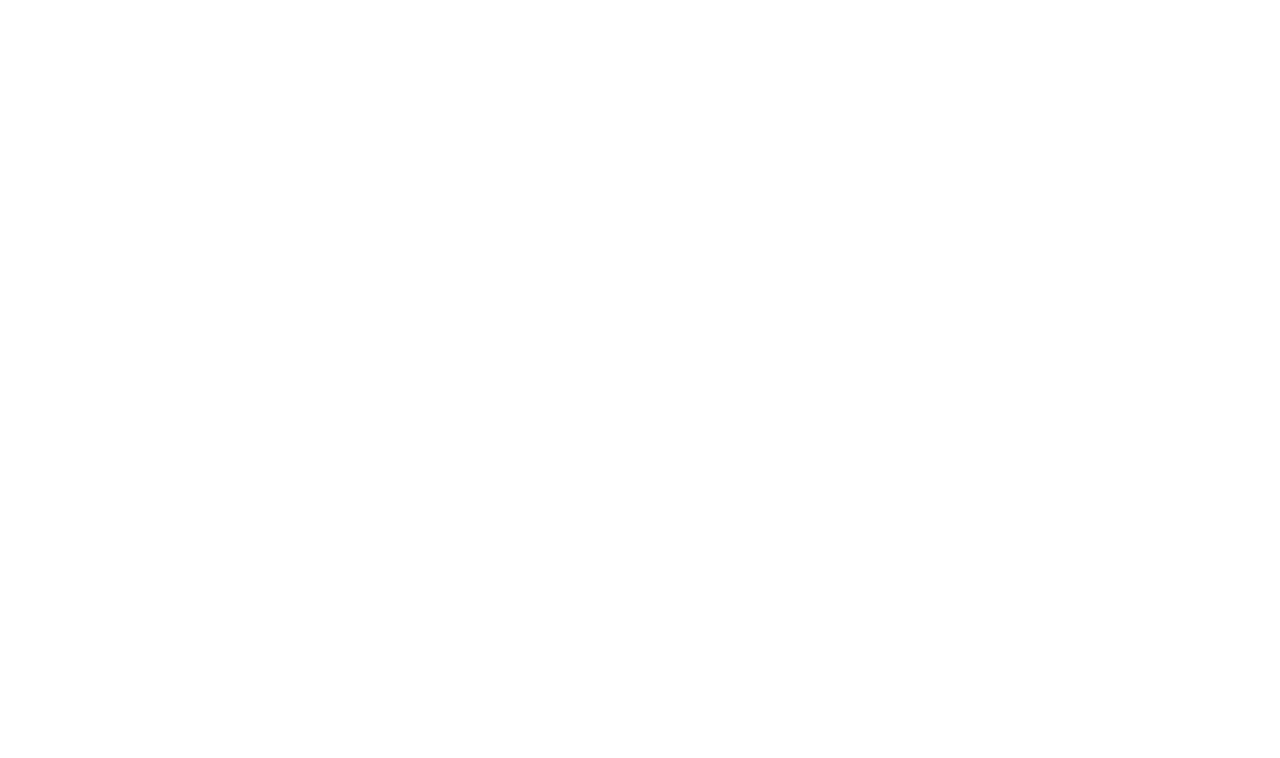
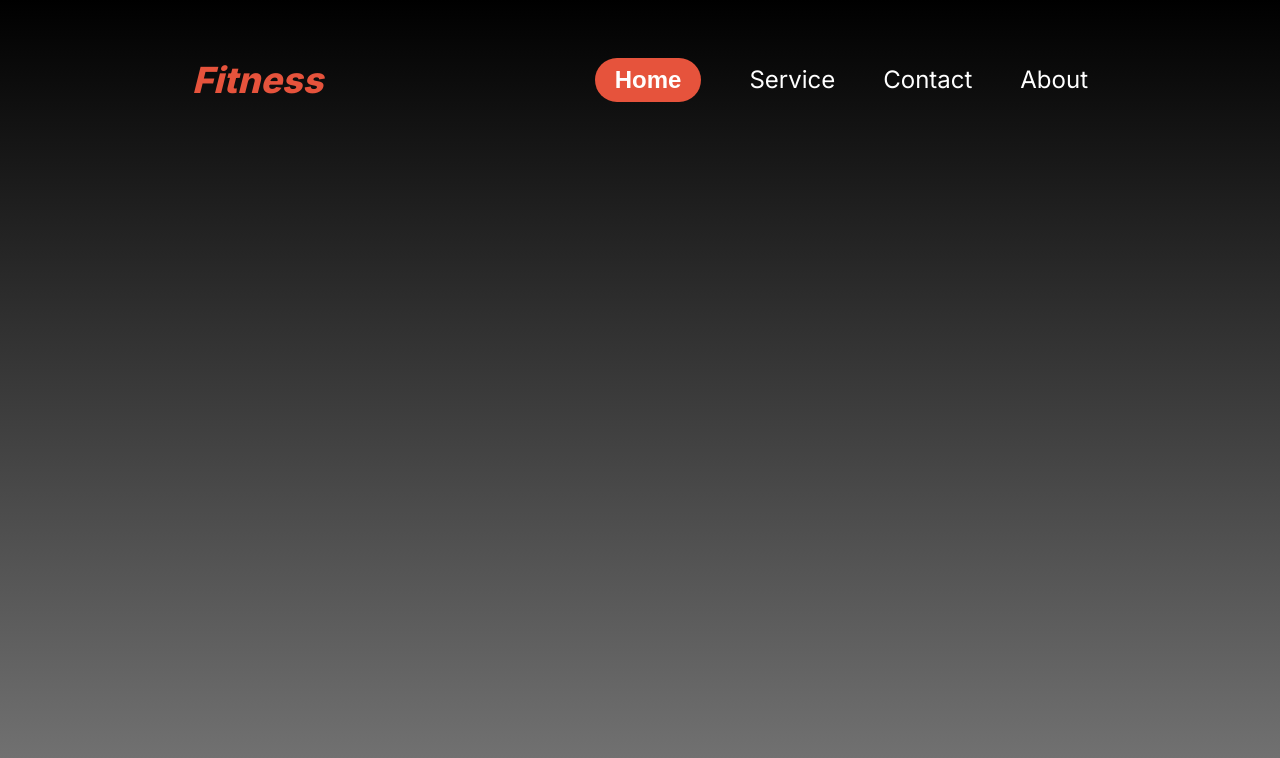
Before and after one commit to boduruddin84/Assignment-02, a plain HTML site: page index.html in a window 1280 px wide. Drawn offline with Linux system fonts and the light colour scheme.

Commit message:
Nav bar completed

```diff
--- a/index.html
+++ b/index.html
@@ -10,6 +10,24 @@
     <title>Assignment-02</title>
 </head>
 <body>
+    <header>
+        <nav class="nav-bar shared-display">
+            <h3 class="fitness">Fitness</h3>
+            <div class="nav-content">
+                <ul>
+                    <li class="nav-item"><button>Home</button>
+                    <li class="nav-item">Service</li>
+                    <li class="nav-item">Contact</li>
+                    <li class="nav-item">About</li>
+                </ul>
+            </div>
+        </nav>
+    </header>
+    <main>
 
+    </main>
+    <footer>
+
+    </footer>
 </body>
 </html>
--- a/style/default.css
+++ b/style/default.css
@@ -0,0 +1,22 @@
+@import url('https://fonts.googleapis.com/css2?family=Inter:wght@100..900&display=swap');
+
+* {
+    margin: 0px;
+    padding: 0px;
+}
+
+body {
+    font-family: "Inter", sans-serif;
+}
+
+.text-heading {
+    color: var(--white-color);
+}
+
+.text-description {
+    color: var(--description-color);
+}
+
+.shared-display {
+    display: flex;
+}
--- a/style/root.css
+++ b/style/root.css
@@ -0,0 +1,5 @@
+:root {
+    --button-color: #E6533C;
+    --white-color: #FFFFFF;
+    --description-color: rgba(255, 255, 255, 0.5);
+}
--- a/style/style.css
+++ b/style/style.css
@@ -0,0 +1,45 @@
+header {
+    width: 100%;
+    height: 100vh;
+    background: linear-gradient(180deg, rgb(0, 0, 0) 0%,rgba(119, 119, 119) 100%);
+}
+
+/* Nav bar start */
+
+.nav-bar {
+    justify-content: space-between;
+    align-items: center;
+    padding: 3.6rem 12rem 0rem 12rem;
+}
+
+.fitness {
+    font-size: 2.25rem;
+    font-weight: 800;
+    color: var(--button-color);
+    font-style: italic;
+}
+
+.nav-content ul {
+    display: flex;
+    align-items: center;
+}
+
+.nav-item {
+    font-size: 1.5rem;
+    font-weight: 400;
+    color: var(--white-color);
+    list-style: none;
+    margin-left: 3rem;
+}
+
+.nav-item button {
+    font-size: 1.5rem;
+    font-weight: 600;
+    color: var(--white-color);
+    background-color: var(--button-color);
+    border: none;
+    border-radius: 46px;
+    padding: 0.5rem 1.25rem;
+}
+
+/* Nav bar end */
```
